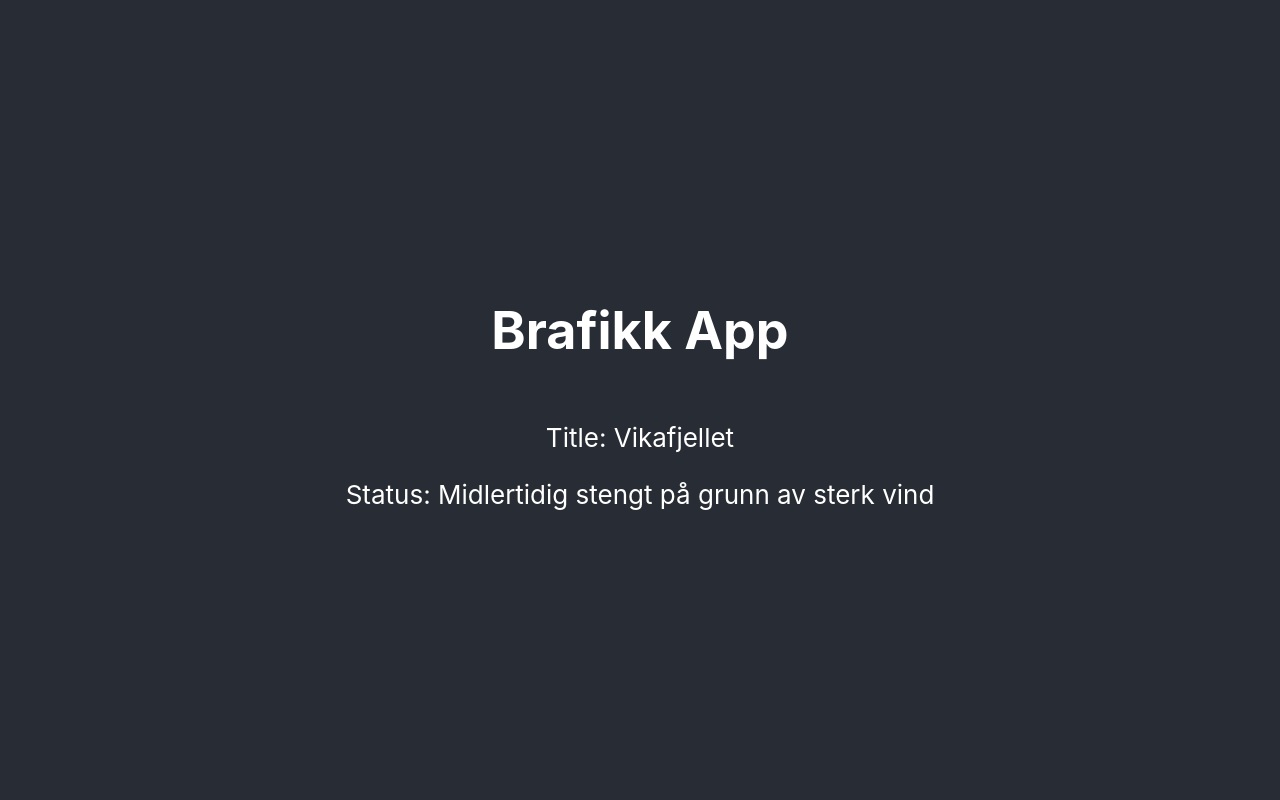
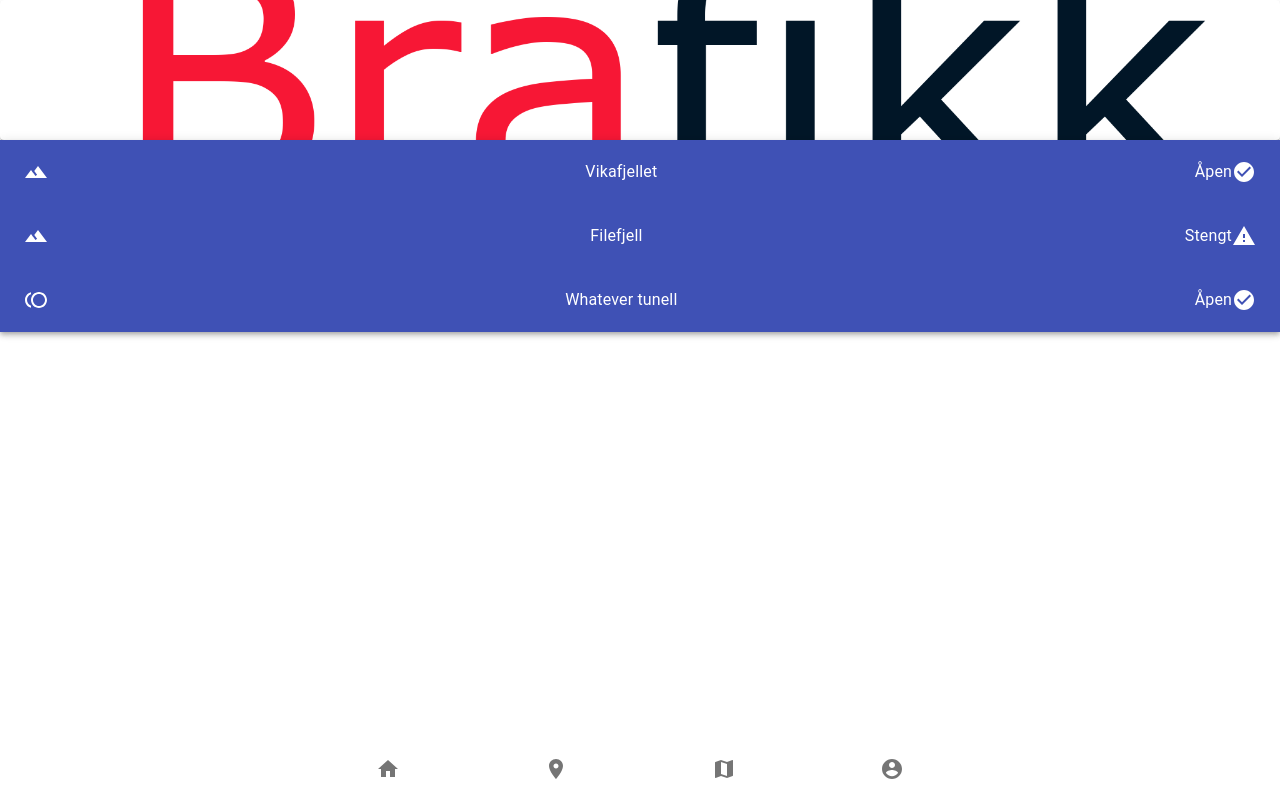
Before and after one commit to DAT251-gruppe7/DAT251-gruppe7-brafikk, a React (Create React App) app in the folder frontend/: page / in a window 1280 px wide. Built offline with nearby package versions, Linux system fonts and the light colour scheme.

Commit message:
new frontend, display simple information about some point of interests (with mock data)

```diff
--- a/frontend/package.json
+++ b/frontend/package.json
@@ -4,6 +4,8 @@
   "private": true,
   "proxy": "http://localhost:8000",
   "dependencies": {
+    "@material-ui/core": "^4.11.3",
+    "@material-ui/icons": "^4.11.2",
     "@testing-library/jest-dom": "^5.11.4",
     "@testing-library/react": "^11.1.0",
     "@testing-library/user-event": "^12.1.10",
--- a/frontend/src/App.css
+++ b/frontend/src/App.css
@@ -2,37 +2,33 @@
   text-align: center;
 }
 
-.App-logo {
-  height: 40vmin;
-  pointer-events: none;
-}
-
-@media (prefers-reduced-motion: no-preference) {
-  .App-logo {
-    animation: App-logo-spin infinite 20s linear;
-  }
-}
-
 .App-header {
-  background-color: #282c34;
+  background-color: white;
   min-height: 100vh;
   display: flex;
   flex-direction: column;
   align-items: center;
   justify-content: center;
   font-size: calc(10px + 2vmin);
-  color: white;
+  color: black;
 }
+
+.Top-Header {
+  display: flex;
+  flex-direction: column;
+  align-items: center;
+  justify-content: center;
+}
+
+.Toolbar {
+  font-variant: normal;
+  font-size: medium;
+}
+
+.Typography {
+}
+
 
 .App-link {
   color: #61dafb;
 }
-
-@keyframes App-logo-spin {
-  from {
-    transform: rotate(0deg);
-  }
-  to {
-    transform: rotate(360deg);
-  }
-}
--- a/frontend/src/App.js
+++ b/frontend/src/App.js
@@ -1,6 +1,11 @@
 import React, { Component } from "react";
 import './App.css';
-import axios from "axios"
+import './Title.css'
+// import axios from "axios"
+import TopHeader from './components/TopHeader'
+import LabelBottomNavigation from './components/LabelBottomNavigation'
+import ListItemLink from './components/ListItemLink'
+import InformationList from './components/InformationList';
 
 class App extends Component {
 
@@ -47,30 +52,12 @@ class App extends Component {
   }
   */
 
-  renderItem = () => {
-    return (
-      <div>
-        <p>
-          Title: {this.state.activeItem.title}
-        </p>
-        <p>
-          Status: {this.state.activeItem.status}
-        </p>
-      </div>
-    );
-  }
-
   render() {
     return (
       <div className="App" >
-        <header className="App-header">
-          <h1>
-            Brafikk App
-          </h1>
-          <div>
-            {this.renderItem()}
-          </div>
-        </header>
+        <TopHeader />
+        <InformationList />
+        <LabelBottomNavigation />
       </div >
     );
   }
--- /dev/null
+++ b/frontend/src/components/InformationList.js
@@ -0,0 +1,82 @@
+import React from 'react';
+import AppBar from "@material-ui/core/AppBar";
+import Toolbar from "@material-ui/core/Toolbar";
+import Typography from '@material-ui/core/Typography';
+import FilterHdrIcon from '@material-ui/icons/FilterHdr';
+import TollIcon from '@material-ui/icons/Toll';
+import WarningIcon from '@material-ui/icons/Warning';
+import CheckCircleIcon from '@material-ui/icons/CheckCircle';
+import '../App.css';
+
+
+class InformationList extends React.Component {
+    constructor() {
+        super();
+        this.state = {
+            informations: []
+        }
+    }
+
+    componentDidMount() {
+        let newInformationList = [
+            {
+                id: 1,
+                title: "Vikafjellet",
+                status: "Åpen",
+                description: "ingen beskrivelse",
+                road: "rv 13",
+                isMountain: true,
+            },
+            {
+                id: 2,
+                title: "Filefjell",
+                status: "Stengt",
+                description: "ingen beskrivelse",
+                road: "ev 15",
+                isMountain: true,
+            },
+            {
+                id: 3,
+                title: "Whatever tunell",
+                status: "Åpen",
+                description: "ingen beskrivelse",
+                road: "e6",
+                isMountain: false
+            }
+        ]
+        this.setState({ informations: newInformationList })
+    }
+
+
+
+    render() {
+        return (
+            <div>
+                <AppBar position="static">
+                    <div style={{ flexGrow: 1 }}>
+
+                        {this.state.informations.map((info) => {
+                            return (
+                                <Toolbar className="Toolbar" key={info.id}>
+                                    {info.isMountain && <FilterHdrIcon />}
+                                    {!info.isMountain && <TollIcon />}
+                                    <Typography style={{ flexGrow: 1 }}>
+                                        {info.title}
+                                    </Typography>
+                                    <Typography>
+                                        {info.status}
+                                    </Typography>
+                                    {info.status === "Åpen" && <CheckCircleIcon />}
+                                    {info.status !== "Åpen" && <WarningIcon />}
+                                </Toolbar>
+                            )
+                        })}
+                    </div>
+
+                </AppBar>
+            </div>
+        )
+    }
+}
+
+export default InformationList;
--- /dev/null
+++ b/frontend/src/components/LabelBottomNavigation.js
@@ -0,0 +1,35 @@
+import React from 'react';
+import { makeStyles } from '@material-ui/core/styles';
+import BottomNavigation from '@material-ui/core/BottomNavigation';
+import BottomNavigationAction from '@material-ui/core/BottomNavigationAction';
+import FavoriteIcon from '@material-ui/icons/Favorite';
+import LocationOnIcon from '@material-ui/icons/LocationOn';
+import HomeIcon from '@material-ui/icons/Home';
+import MapIcon from '@material-ui/icons/Map';
+import AccountCircleIcon from '@material-ui/icons/AccountCircle';
+
+const useStyles = makeStyles({
+    stickToBottom: {
+        width: '100%',
+        position: 'fixed',
+        bottom: 0,
+    },
+});
+
+export default function LabelBottomNavigation() {
+    const classes = useStyles();
+    const [value, setValue] = React.useState('recents');
+
+    const handleChange = (event, newValue) => {
+        setValue(newValue);
+    };
+
+    return (
+        <BottomNavigation value={value} onChange={handleChange} className={classes.stickToBottom}>
+            <BottomNavigationAction label="Hjem" value="Hjem" icon={<HomeIcon />} />
+            <BottomNavigationAction label="Points-of-interest" value="pints" icon={<LocationOnIcon />} />
+            <BottomNavigationAction label="Kart" value="map" icon={<MapIcon />} />
+            <BottomNavigationAction label="Bruker" value="account" icon={<AccountCircleIcon />} />
+        </BottomNavigation>
+    );
+}
--- /dev/null
+++ b/frontend/src/components/ListItemLink.js
@@ -0,0 +1,53 @@
+import React from 'react';
+import { makeStyles } from '@material-ui/core/styles';
+import List from '@material-ui/core/List';
+import ListItem from '@material-ui/core/ListItem';
+import ListItemIcon from '@material-ui/core/ListItemIcon';
+import ListItemText from '@material-ui/core/ListItemText';
+import Divider from '@material-ui/core/Divider';
+import InboxIcon from '@material-ui/icons/Inbox';
+import DraftsIcon from '@material-ui/icons/Drafts';
+
+const useStyles = makeStyles((theme) => ({
+    root: {
+        width: '100%',
+        maxWidth: 360,
+        backgroundColor: theme.palette.background.paper,
+    },
+}));
+
+function ListItemLink(props) {
+    return <ListItem button component="a" {...props} />;
+}
+
+export default function SimpleList() {
+    const classes = useStyles();
+
+    return (
+        <div className={classes.root}>
+            <List component="nav" aria-label="main mailbox folders">
+                <ListItem button>
+                    <ListItemIcon>
+                        <InboxIcon />
+                    </ListItemIcon>
+                    <ListItemText primary="Inbox" />
+                </ListItem>
+                <ListItem button>
+                    <ListItemIcon>
+                        <DraftsIcon />
+                    </ListItemIcon>
+                    <ListItemText primary="Drafts" />
+                </ListItem>
+            </List>
+            <Divider />
+            <List component="nav" aria-label="secondary mailbox folders">
+                <ListItem button>
+                    <ListItemText primary="Trash" />
+                </ListItem>
+                <ListItemLink href="#simple-list">
+                    <ListItemText primary="Spam" />
+                </ListItemLink>
+            </List>
+        </div>
+    );
+}
--- /dev/null
+++ b/frontend/src/components/TopHeader.js
@@ -0,0 +1,31 @@
+import React from 'react';
+import { makeStyles } from '@material-ui/core/styles';
+import brafikk_logo from '../assets_frontend/brafikk_logo.png';
+import '../App.css';
+import { Card, CardContent, CardMedia } from '@material-ui/core';
+
+
+const useStyles = makeStyles({
+    media: {
+        height: 140,
+    },
+});
+
+function TopHeader() {
+    const classes = useStyles();
+
+    return (
+        <Card>
+            <CardMedia
+                className={classes.media}
+                image={brafikk_logo}
+                title="Brafikk Logo"
+            />
+        </Card>
+    )
+}
+
+
+
+
+export default TopHeader;
```
Also changed, not shown: frontend/src/Title.css (added), frontend/src/assets_frontend/brafikk_logo.png (added), 1 other file (tests, documents, lock files or other folders).
